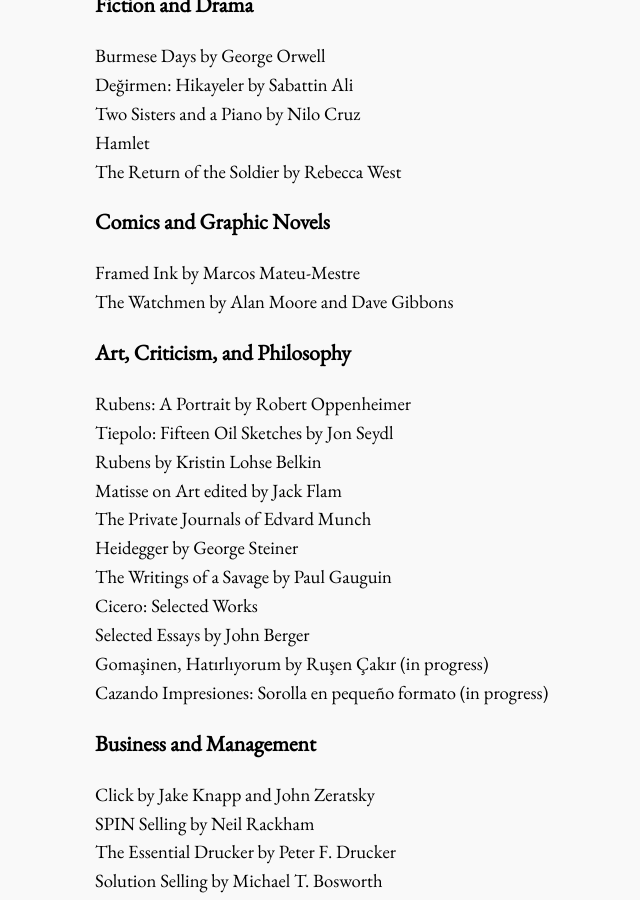
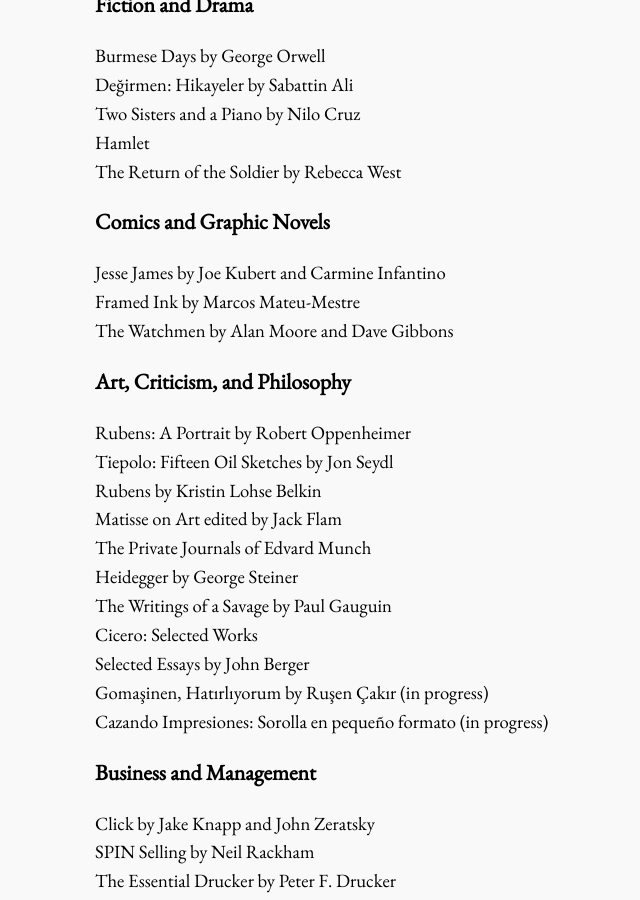
Before and after one commit to bora-uyumazturk/bora-uyumazturk.github.io, a Jekyll site: the page built from reading.html, in a window 1280 px wide and 900 px high, scrolled down 320 px. Shown: the whole window, without its empty margins (77-717 px from the left). Built offline with Jekyll 4.4.1, drawn with Linux system fonts in a browser that asks for light colours.

Commit message:
Update reading.html

```diff
--- a/reading.html
+++ b/reading.html
@@ -24,6 +24,7 @@
 
   <h3>Comics and Graphic Novels</h3>
 
+  Jesse James by Joe Kubert and Carmine Infantino <br>
   Framed Ink by Marcos Mateu-Mestre <br>
   The Watchmen by Alan Moore and Dave Gibbons
 
```
